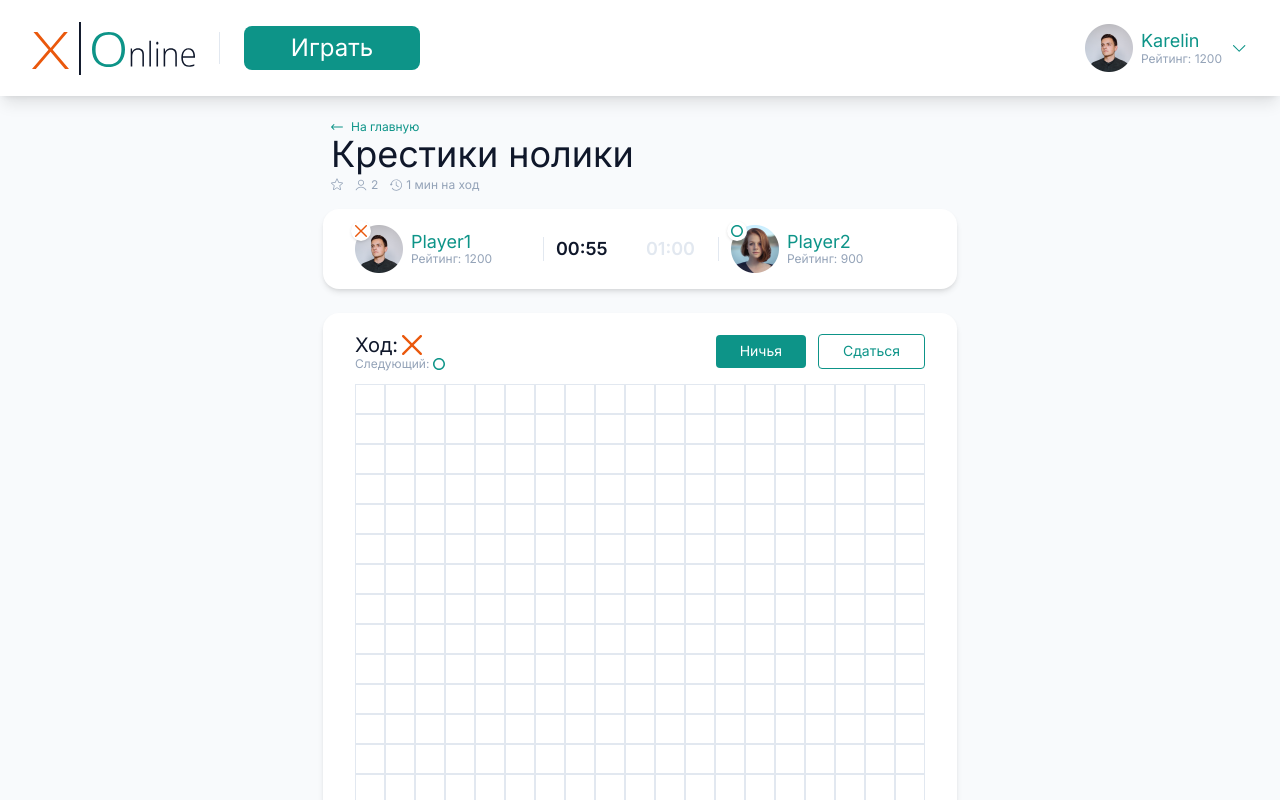
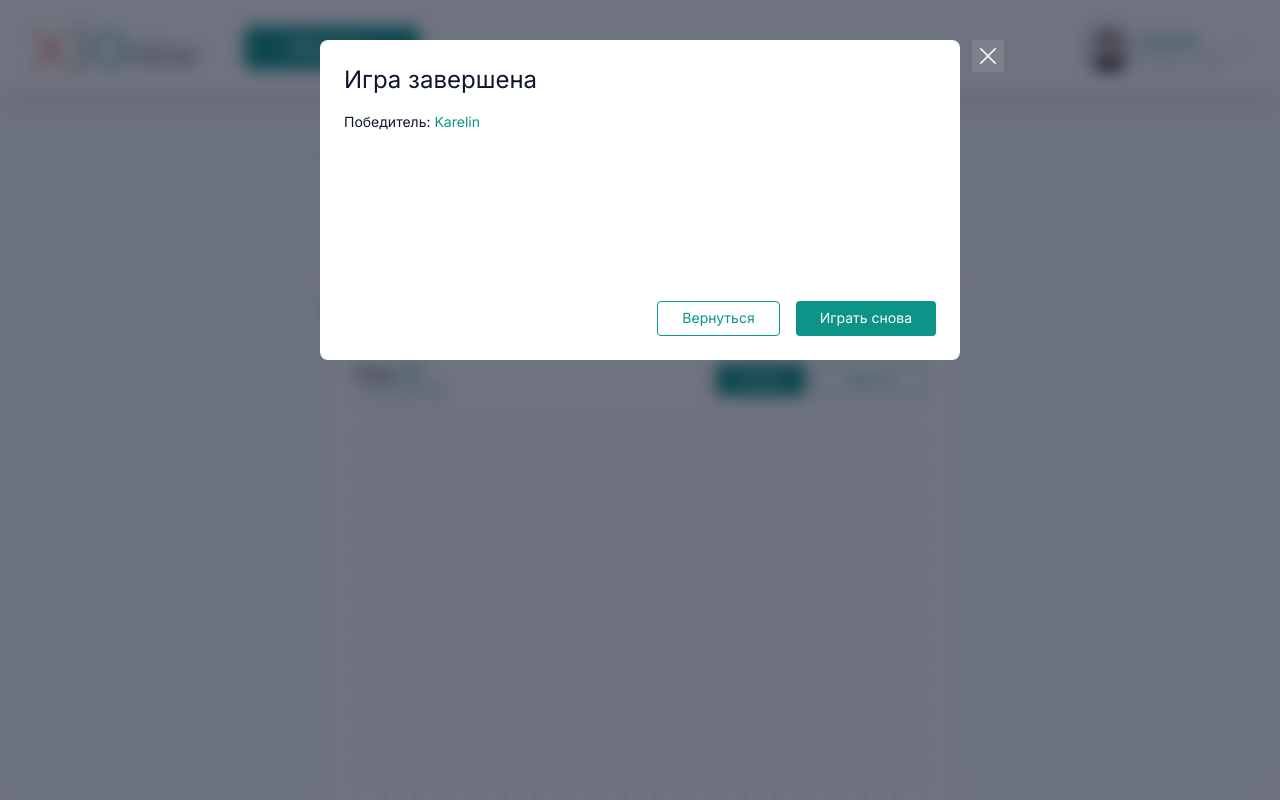
Before and after one commit to ingerstep/next-js, a Next.js app in the folder tic-tac-toe/: page / in a window 1280 px wide. Shown: the top 800 px of the page. Built offline with nearby package versions, Linux system fonts and the light colour scheme.

Commit message:
create modal

```diff
--- a/tic-tac-toe/components/game/game-field.jsx
+++ b/tic-tac-toe/components/game/game-field.jsx
@@ -10,6 +10,7 @@ export function GameField({
   nextMove,
   handleCellClick,
   winnerSequence,
+  winnerSymbol,
 }) {
   const actions = (
     <>
@@ -34,6 +35,7 @@ export function GameField({
           <GameCell
             key={index}
             isWinner={winnerSequence?.includes(index)}
+            disabled={!!winnerSymbol}
             onClick={() => {
               handleCellClick(index);
             }}
@@ -75,9 +77,10 @@ function GameMoveInfo({ actions, currentMove, nextMove }) {
   );
 }
 
-function GameCell({ children, onClick, isWinner }) {
+function GameCell({ children, onClick, isWinner, disabled }) {
   return (
     <button
+      disabled={disabled}
       onClick={onClick}
       className={clsx(
         "border border-slate-200 flex items-center justify-center",
--- a/tic-tac-toe/components/game/game-info.jsx
+++ b/tic-tac-toe/components/game/game-info.jsx
@@ -41,7 +41,13 @@ const players = [
   },
 ];
 
-export function GameInfo({ className, playersCount, currentMove }) {
+export function GameInfo({
+  className,
+  playersCount,
+  currentMove,
+  isWinner,
+  onPlayerTimeOver,
+}) {
   return (
     <div
       className={clsx(
@@ -51,7 +57,8 @@ export function GameInfo({ className, playersCount, currentMove }) {
     >
       {players.slice(0, playersCount).map((player, index) => (
         <PlayerInfo
-          isTimerRunning={currentMove === player.symbol}
+          onTimeOver={() => onPlayerTimeOver(player.symbol)}
+          isTimerRunning={currentMove === player.symbol && !isWinner}
           isRight={index % 2 === 1}
           playerInfo={player}
           key={player.id}
@@ -61,13 +68,13 @@ export function GameInfo({ className, playersCount, currentMove }) {
   );
 }
 
-function PlayerInfo({ playerInfo, isRight, isTimerRunning }) {
-  const [second, setSeconds] = useState(60);
+function PlayerInfo({ playerInfo, isRight, isTimerRunning, onTimeOver }) {
+  const [seconds, setSeconds] = useState(5);
 
-  const minutesString = String(Math.floor(second / 60)).padStart(2, "0");
-  const secondsString = String(second % 60).padStart(2, "0");
+  const minutesString = String(Math.floor(seconds / 60)).padStart(2, "0");
+  const secondsString = String(seconds % 60).padStart(2, "0");
 
-  const isDanger = second < 10;
+  const isDanger = seconds < 10;
 
   useEffect(() => {
     if (isTimerRunning) {
@@ -81,6 +88,12 @@ function PlayerInfo({ playerInfo, isRight, isTimerRunning }) {
       };
     }
   }, [isTimerRunning]);
+
+  useEffect(() => {
+    if (seconds === 0) {
+      onTimeOver();
+    }
+  }, [seconds]);
 
   const getTimerColor = () => {
     if (isTimerRunning) {
--- a/tic-tac-toe/components/game/model.js
+++ b/tic-tac-toe/components/game/model.js
@@ -1,7 +1,9 @@
 import { MOVE_ORDER } from "./constants";
 
-export function getNextMove(currentMove, playersCount) {
-  const slicedMoveOrder = MOVE_ORDER.slice(0, playersCount);
+export function getNextMove(currentMove, playersCount, playersTimeOver) {
+  const slicedMoveOrder = MOVE_ORDER.slice(0, playersCount).filter(
+    (symbol) => !playersTimeOver.includes(symbol),
+  );
   const nextMoveIndex = slicedMoveOrder.indexOf(currentMove) + 1;
   return slicedMoveOrder[nextMoveIndex] ?? slicedMoveOrder[0];
 }
--- a/tic-tac-toe/components/game/use-game-state.js
+++ b/tic-tac-toe/components/game/use-game-state.js
@@ -3,14 +3,20 @@ import { GAME_SYMBOLS } from "./constants";
 import { computerWinner, getNextMove } from "./model";
 
 export function useGameState(playersCount) {
-  const [{ cells, currentMove }, setGameState] = useState(() => ({
-    cells: new Array(19 * 19).fill(null),
-    currentMove: GAME_SYMBOLS.CROSS,
-  }));
+  const [{ cells, currentMove, playersTimeOver }, setGameState] = useState(
+    () => ({
+      cells: new Array(19 * 19).fill(null),
+      currentMove: GAME_SYMBOLS.CROSS,
+      playersTimeOver: [],
+    }),
+  );
 
   const winnerSequence = computerWinner(cells);
 
-  const nextMove = getNextMove(currentMove, playersCount);
+  const nextMove = getNextMove(currentMove, playersCount, playersTimeOver);
+
+  const winnerSymbol =
+    nextMove === currentMove ? currentMove : winnerSequence?.[0];
 
   const handleCellClick = (index) => {
     setGameState((lastGameState) => {
@@ -20,7 +26,11 @@ export function useGameState(playersCount) {
 
       return {
         ...lastGameState,
-        currentMove: getNextMove(lastGameState.currentMove, playersCount),
+        currentMove: getNextMove(
+          lastGameState.currentMove,
+          playersCount,
+          lastGameState.playersTimeOver,
+        ),
         cells: lastGameState.cells.map((cell, i) =>
           i === index ? lastGameState.currentMove : cell,
         ),
@@ -28,5 +38,27 @@ export function useGameState(playersCount) {
     });
   };
 
-  return { cells, currentMove, nextMove, handleCellClick, winnerSequence };
+  const handlePlayerTimeOver = (symbol) => {
+    setGameState((lastGameState) => {
+      return {
+        ...lastGameState,
+        playersTimeOver: [...lastGameState.playersTimeOver, symbol],
+        currentMove: getNextMove(
+          lastGameState.currentMove,
+          playersCount,
+          lastGameState.playersTimeOver,
+        ),
+      };
+    });
+  };
+
+  return {
+    cells,
+    currentMove,
+    nextMove,
+    handleCellClick,
+    handlePlayerTimeOver,
+    winnerSequence,
+    winnerSymbol,
+  };
 }
--- /dev/null
+++ b/tic-tac-toe/components/uikit/ui-modal.jsx
@@ -0,0 +1,101 @@
+import clsx from "clsx";
+import { createPortal } from "react-dom";
+
+/**
+ * @param {{
+ * width: 'md' | 'full',
+ * isOpen: boolean,
+ * className: string,
+ * onClose: () => void
+ * }} props
+ * @returns
+ */
+export function UiModal({
+  width = "md",
+  className,
+  children,
+  isOpen = false,
+  onClose,
+}) {
+  if (!isOpen) {
+    return null;
+  }
+
+  const handleClick = (e) => {
+    const isModal = e.target.closest("[data-id=modal]");
+    if (isModal) return;
+    onClose();
+  };
+
+  const modal = (
+    <div
+      onClick={handleClick}
+      className={clsx(
+        "fixed inset-0 bg-slate-900/60 backdrop-blur pt-10 pb-10 overflow-y-auto",
+        className,
+      )}
+    >
+      <div
+        data-id="modal"
+        className={clsx(
+          "bg-white rounded-lg min-h-[320px] mx-auto relative flex flex-col",
+          { md: "max-w-[640px] w-full", full: "mx-5" }[width],
+        )}
+      >
+        <button
+          onClick={onClose}
+          className={clsx(
+            "w-8 h-8 rounded absolute top-0 left-[calc(100%+12px)]",
+            "bg-white/10 hover:bg-white/40 transition-colors",
+            "flex items-center justify-center",
+          )}
+        >
+          <CrossLightIcon className="w-4 h-4 text-white" />
+        </button>
+        {children}
+      </div>
+    </div>
+  );
+
+  return createPortal(modal, document.getElementById("modals"));
+}
+
+UiModal.Header = function UiModalHeader({ className, children }) {
+  return (
+    <div className={clsx(className, "px-6 pt-6 pb-4 text-2xl")}>{children}</div>
+  );
+};
+
+UiModal.Body = function UiModalHeader({ className, children }) {
+  return <div className={clsx(className, "px-6")}>{children}</div>;
+};
+
+UiModal.Footer = function UiModalHeader({ className, children }) {
+  return (
+    <div className={clsx(className, "mt-auto p-6 flex gap-4 justify-end")}>
+      {children}
+    </div>
+  );
+};
+
+function CrossLightIcon({ className }) {
+  return (
+    <svg
+      className={className}
+      xmlns="http://www.w3.org/2000/svg"
+      width="16"
+      height="16"
+      viewBox="0 0 16 16"
+      fill="none"
+    >
+      <path
+        d="M0.781396 16.0001C0.626858 16.0001 0.475783 15.9543 0.347281 15.8685C0.218778 15.7826 0.118621 15.6606 0.0594776 15.5178C0.00033466 15.3751 -0.0151369 15.218 0.0150198 15.0664C0.0451766 14.9148 0.119607 14.7756 0.228896 14.6664L14.6664 0.228853C14.8129 0.0823209 15.0117 0 15.2189 0C15.4261 0 15.6249 0.0823209 15.7714 0.228853C15.9179 0.375385 16.0002 0.574125 16.0002 0.781353C16.0002 0.988581 15.9179 1.18732 15.7714 1.33385L1.3339 15.7714C1.26141 15.844 1.17528 15.9016 1.08047 15.9408C0.985653 15.9801 0.884016 16.0002 0.781396 16.0001Z"
+        fill="currentColor"
+      />
+      <path
+        d="M15.2189 16.0001C15.1163 16.0002 15.0146 15.9801 14.9198 15.9408C14.825 15.9016 14.7389 15.844 14.6664 15.7714L0.228896 1.33385C0.0823639 1.18732 4.30364e-05 0.988581 4.30364e-05 0.781353C4.30364e-05 0.574125 0.0823639 0.375385 0.228896 0.228853C0.375428 0.0823209 0.574168 0 0.781396 0C0.988624 0 1.18736 0.0823209 1.3339 0.228853L15.7714 14.6664C15.8807 14.7756 15.9551 14.9148 15.9853 15.0664C16.0154 15.218 16 15.3751 15.9408 15.5178C15.8817 15.6606 15.7815 15.7826 15.653 15.8685C15.5245 15.9543 15.3734 16.0001 15.2189 16.0001Z"
+        fill="currentColor"
+      />
+    </svg>
+  );
+}
--- a/tic-tac-toe/pages/_app.jsx
+++ b/tic-tac-toe/pages/_app.jsx
@@ -7,7 +7,8 @@ const inter = Inter({ subsets: ["latin", "cyrillic"] });
 export default function App({ Component, pageProps }) {
   return (
     <div className={clsx(inter.className, "text-slate-900")}>
-      <Component {...pageProps} />;
+      <Component {...pageProps} />
+      <div id="modals"></div>
     </div>
   );
 }
--- a/tic-tac-toe/pages/index.jsx
+++ b/tic-tac-toe/pages/index.jsx
@@ -6,12 +6,22 @@ import {
   useGameState,
 } from "../components/game";
 import { Header } from "../components/header";
+import { GameSymbol } from "../components/game/game-symbol";
+import { UiModal } from "../components/uikit/ui-modal";
+import { UiButton } from "../components/uikit/ui-button";
 
 export default function HomePage() {
   const [playersCount] = useState(2);
 
-  const { cells, currentMove, nextMove, handleCellClick, winnerSequence } =
-    useGameState(playersCount);
+  const {
+    cells,
+    currentMove,
+    nextMove,
+    handleCellClick,
+    winnerSequence,
+    winnerSymbol,
+    handlePlayerTimeOver,
+  } = useGameState(playersCount);
 
   return (
     <div className="bg-slate-50 min-h-screen">
@@ -19,10 +29,33 @@ export default function HomePage() {
       <main className="pt-6 mx-auto  w-max">
         <GameTitle playersCount={playersCount} />
         <GameInfo
+          onPlayerTimeOver={handlePlayerTimeOver}
+          isWinner={!!winnerSymbol}
           playersCount={playersCount}
           currentMove={currentMove}
           className="mt-4"
         />
+        {winnerSymbol && (
+          <div className="my-4">
+            <GameSymbol symbol={winnerSymbol} />
+          </div>
+        )}
+        <UiModal isOpen={winnerSymbol} onClose={() => console.log("asf")}>
+          <UiModal.Header>Игра завершена</UiModal.Header>
+          <UiModal.Body>
+            <div className="text-sm">
+              Победитель: <span className="text-teal-600">Karelin</span>
+            </div>
+          </UiModal.Body>
+          <UiModal.Footer>
+            <UiButton size="md" variant="outline">
+              Вернуться
+            </UiButton>
+            <UiButton size="md" variant="primary">
+              Играть снова
+            </UiButton>
+          </UiModal.Footer>
+        </UiModal>
         <GameField
           playersCount={playersCount}
           className="mt-6"
@@ -31,6 +64,7 @@ export default function HomePage() {
           nextMove={nextMove}
           handleCellClick={handleCellClick}
           winnerSequence={winnerSequence}
+          winnerSymbol={winnerSymbol}
         />
       </main>
     </div>
```
